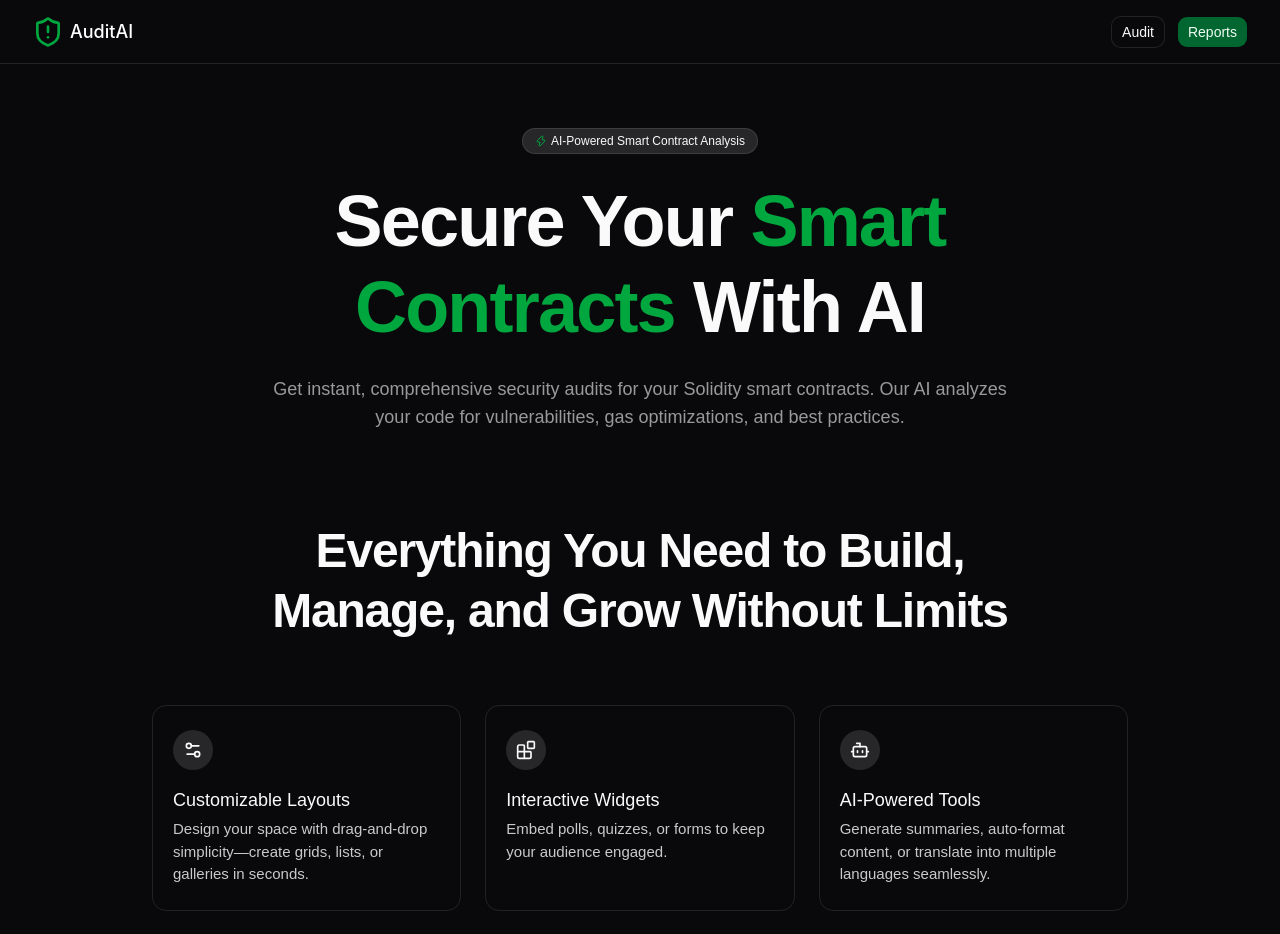
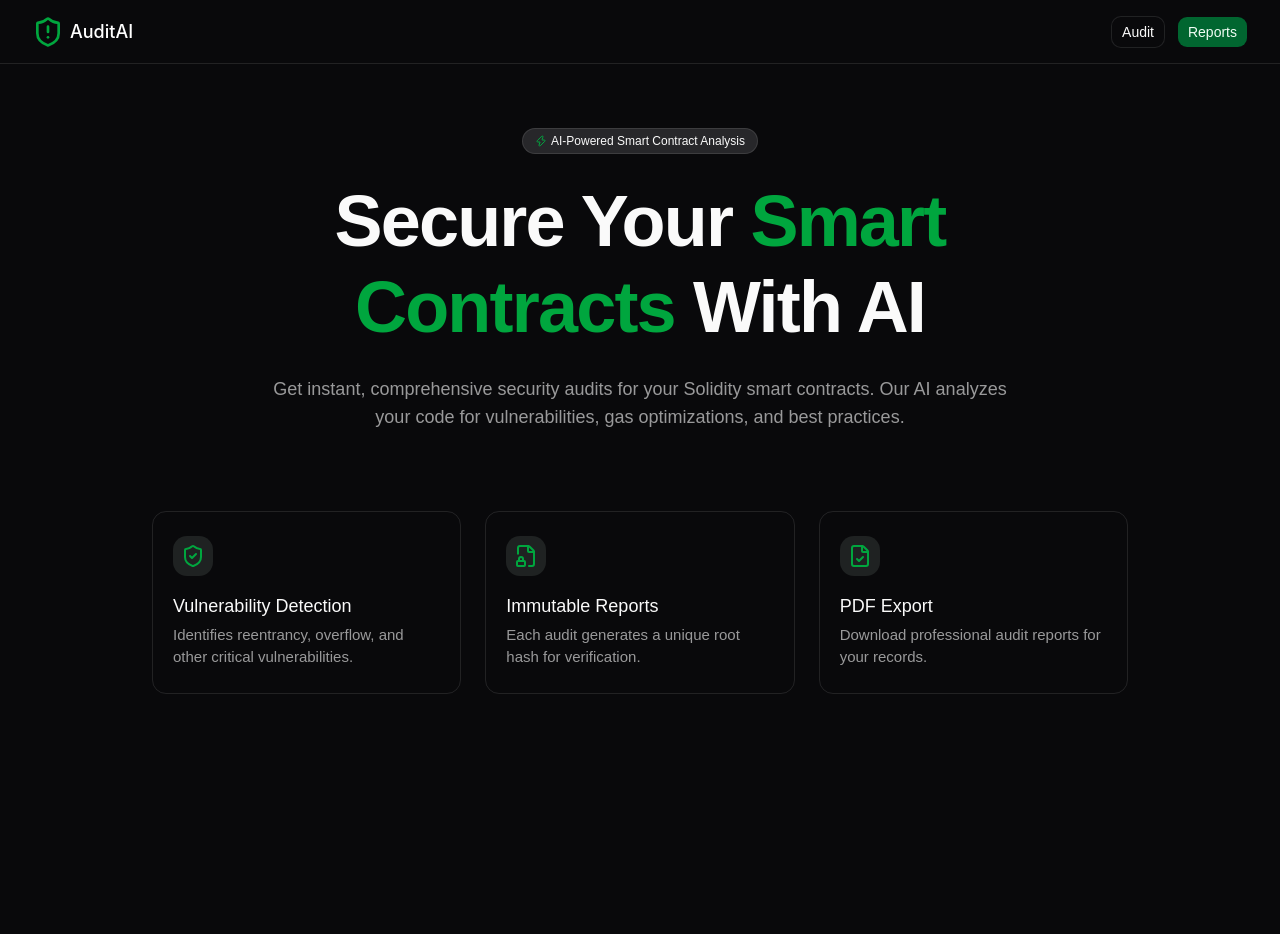
Before and after one commit to AlejandroPanos/ethglobal-ai-auditor, a React (Vite) app in the folder frontend/: page / in a window 1280 px wide. Shown: the top 934 px of the page. After the commit the page ends 800 px from the top, so only its background shows below. Built offline with nearby package versions, Linux system fonts and the light colour scheme.

Commit message:
[update] - Feature section updated

```diff
--- a/frontend/src/components/features.tsx
+++ b/frontend/src/components/features.tsx
@@ -1,71 +1,38 @@
-import {
-  Blocks,
-  Bot,
-  ChartPie,
-  Film,
-  MessageCircle,
-  Settings2,
-} from "lucide-react";
+import { FileLock, FileCheck, ShieldCheck } from "lucide-react";
 
 const features = [
   {
-    icon: Settings2,
-    title: "Customizable Layouts",
-    description:
-      "Design your space with drag-and-drop simplicity—create grids, lists, or galleries in seconds.",
+    icon: ShieldCheck,
+    title: "Vulnerability Detection",
+    description: "Identifies reentrancy, overflow, and other critical vulnerabilities.",
   },
   {
-    icon: Blocks,
-    title: "Interactive Widgets",
-    description:
-      "Embed polls, quizzes, or forms to keep your audience engaged.",
+    icon: FileLock,
+    title: "Immutable Reports",
+    description: "Each audit generates a unique root hash for verification.",
   },
   {
-    icon: Bot,
-    title: "AI-Powered Tools",
-    description:
-      "Generate summaries, auto-format content, or translate into multiple languages seamlessly.",
-  },
-  {
-    icon: Film,
-    title: "Media Integrations",
-    description:
-      "Connect with Spotify, Instagram, or your own media library for dynamic visuals and sound.",
-  },
-  {
-    icon: ChartPie,
-    title: "Advanced Analytics",
-    description:
-      "Track engagement, clicks, and user activity with intuitive charts and reports.",
-  },
-  {
-    icon: MessageCircle,
-    title: "Seamless Collaboration",
-    description:
-      "Comment, tag, and assign tasks directly within your documents.",
+    icon: FileCheck,
+    title: "PDF Export",
+    description: "Download professional audit reports for your records.",
   },
 ];
 
 const Features = () => {
   return (
-    <div className="flex min-h-screen items-center justify-center py-12">
+    <div className="flex items-center justify-center pt-4 pb-12">
       <div>
-        <h2 className="mx-auto max-w-3xl text-center font-satoshi font-semibold text-4xl tracking-tight sm:text-5xl/tight">
+        {/* <h2 className="mx-auto max-w-3xl text-center font-satoshi font-semibold text-4xl tracking-tight sm:text-5xl/tight">
           Everything You Need to Build, Manage, and Grow Without Limits
-        </h2>
+        </h2> */}
         <div className="mx-auto mt-10 grid max-w-(--breakpoint-lg) gap-6 px-6 sm:mt-16 sm:grid-cols-2 lg:grid-cols-3">
           {features.map((feature) => (
-            <div
-              className="flex flex-col rounded-xl border px-5 py-6"
-              key={feature.title}
-            >
-              <div className="mb-4 flex h-10 w-10 items-center justify-center rounded-full bg-muted">
-                <feature.icon className="size-5" />
+            <div className="flex flex-col rounded-xl border px-5 py-6" key={feature.title}>
+              <div className="mb-4 flex h-10 w-10 items-center justify-center rounded-xl bg-green-100/10">
+                <feature.icon className="size-6 text-green-600" />
               </div>
               <span className="font-medium text-lg">{feature.title}</span>
-              <p className="mt-1 text-[15px] text-foreground/80">
-                {feature.description}
-              </p>
+              <p className="mt-1 text-[15px] text-foreground/60">{feature.description}</p>
             </div>
           ))}
         </div>
```
